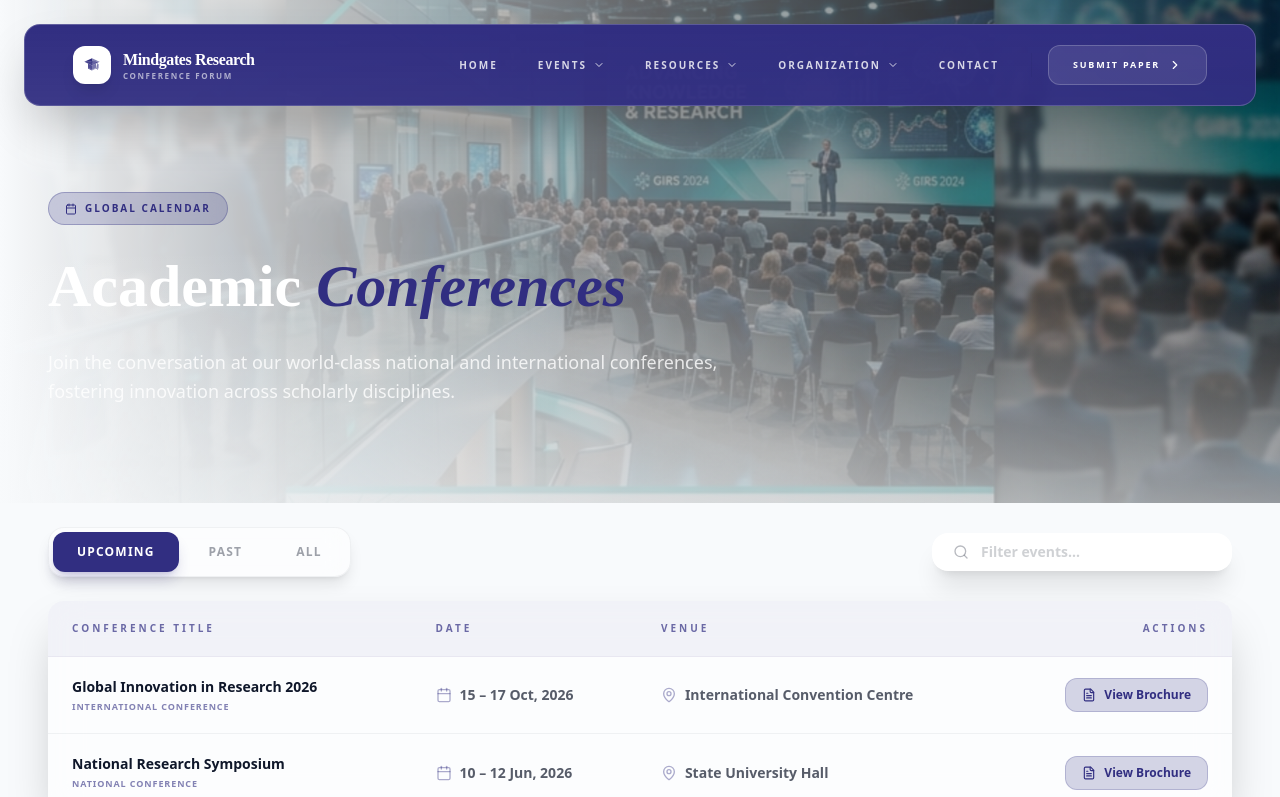
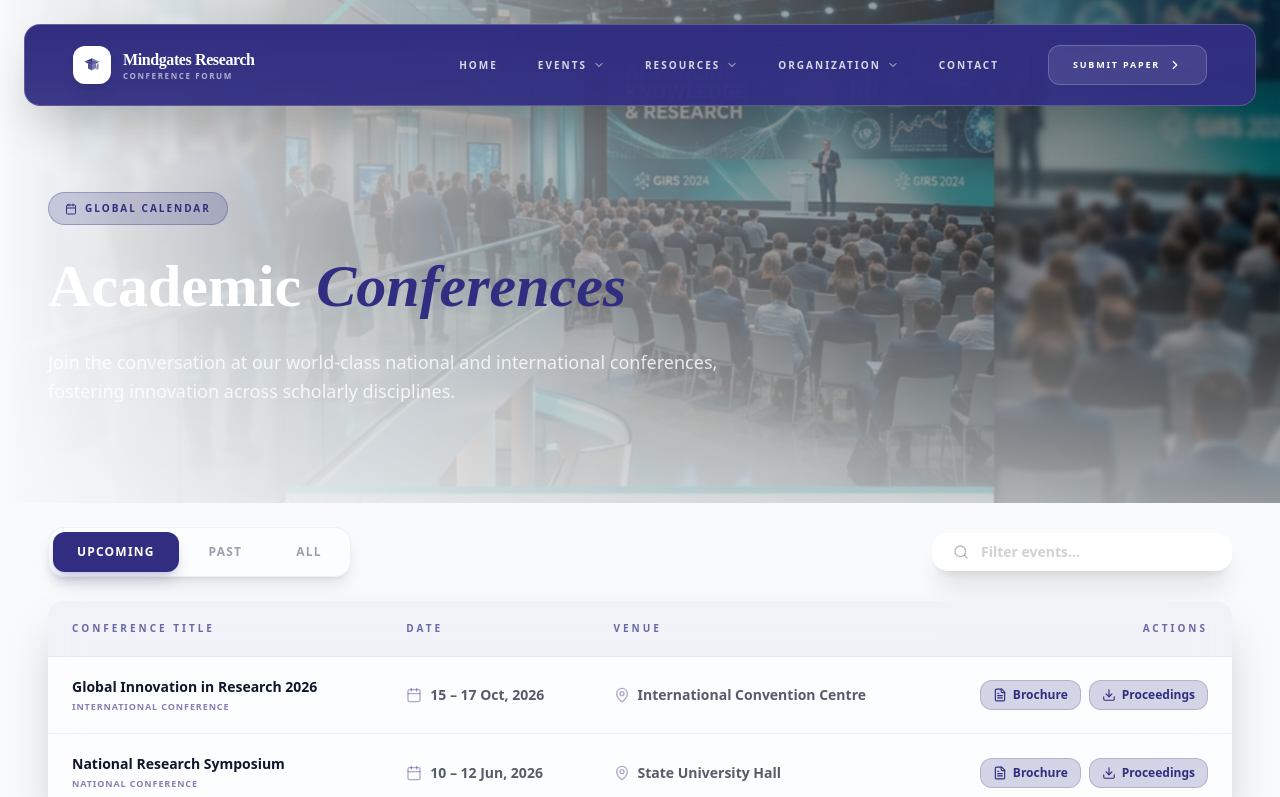
Before and after one commit to auqibyousuf/mindgates_conference, a Next.js app: page /conferences in a window 1280 px wide. Shown: the top 797 px of the page. Built offline with nearby package versions, Linux system fonts and the light colour scheme.

Commit message:
fix(conferences): show proceedings button and format date properly

```diff
--- a/src/app/(site)/conferences/ConferencesClient.tsx
+++ b/src/app/(site)/conferences/ConferencesClient.tsx
@@ -46,12 +46,20 @@ export default function ConferencesClient({
     },
     {
       header: "Date",
-      accessor: (conf) => (
+      accessor: (conf) => {
+        let displayDate = conf.date;
+        if (!displayDate && conf.startDate) {
+          displayDate = conf.endDate && conf.endDate !== conf.startDate
+            ? `${conf.startDate} – ${conf.endDate}`
+            : conf.startDate;
+        }
+        return (
           <div className='flex items-center gap-2'>
             <Calendar className='size-4 text-primary/40' />
-          <span>{conf.date}</span>
+            <span>{displayDate || "TBA"}</span>
           </div>
-      ),
+        );
+      },
     },
     {
       header: "Venue",
@@ -66,33 +74,56 @@ export default function ConferencesClient({
       header: "Actions",
       accessor: (conf) => {
         const now = new Date()
+        let isPastDate = false
+        if (conf.endDate || conf.date) {
           const end = new Date(conf.endDate || conf.date)
+          if (!isNaN(end.getTime())) {
             end.setHours(23, 59, 59, 999)
-        const isPast = now > end
+            isPastDate = now > end
+          }
+        }
+        const isPast = conf.status === "Past" || isPastDate
 
-        const url = isPast ? conf.proceedingsUrl : conf.brochureUrl
-        const label = isPast ? "Download Proceedings" : "View Brochure"
+        const hasBrochure = conf.brochureUrl && conf.brochureUrl !== "#"
+        const hasProceedings = conf.proceedingsUrl && conf.proceedingsUrl !== "#"
 
-        return url && url !== "#" ? (
+        if (!hasBrochure && !hasProceedings) {
+          return (
+            <span className='text-foreground/20 italic text-xs'>
+              {isPast ? "No Proceedings" : "Brochure Pending"}
+            </span>
+          )
+        }
+
+        return (
+          <div className="flex items-center justify-end gap-2 flex-wrap">
+            {hasBrochure && (
               <Button
-            href={url}
+                href={conf.brochureUrl}
+                target='_blank'
+                rel='noopener noreferrer'
+                variant={isPast ? 'glass' : 'primary-glass'}
+                size='sm'
+                className='gap-1.5 text-xs py-1.5 px-3'
+              >
+                <FileText className='size-3.5' />
+                Brochure
+              </Button>
+            )}
+            {hasProceedings && (
+              <Button
+                href={conf.proceedingsUrl}
                 target='_blank'
                 rel='noopener noreferrer'
                 variant='primary-glass'
                 size='sm'
-            className='gap-2 text-xs py-2 px-4'
+                className='gap-1.5 text-xs py-1.5 px-3'
               >
-            {isPast ? (
                 <Download className='size-3.5' />
-            ) : (
-              <FileText className='size-3.5' />
+                Proceedings
+              </Button>
             )}
-            {label}
-          </Button>
-        ) : (
-          <span className='text-foreground/20 italic text-xs'>
-            {isPast ? "No Proceedings" : "Brochure Pending"}
-          </span>
+          </div>
         )
       },
       className: "text-right",
```
Lines whose indentation alone changed are shown as unchanged.
